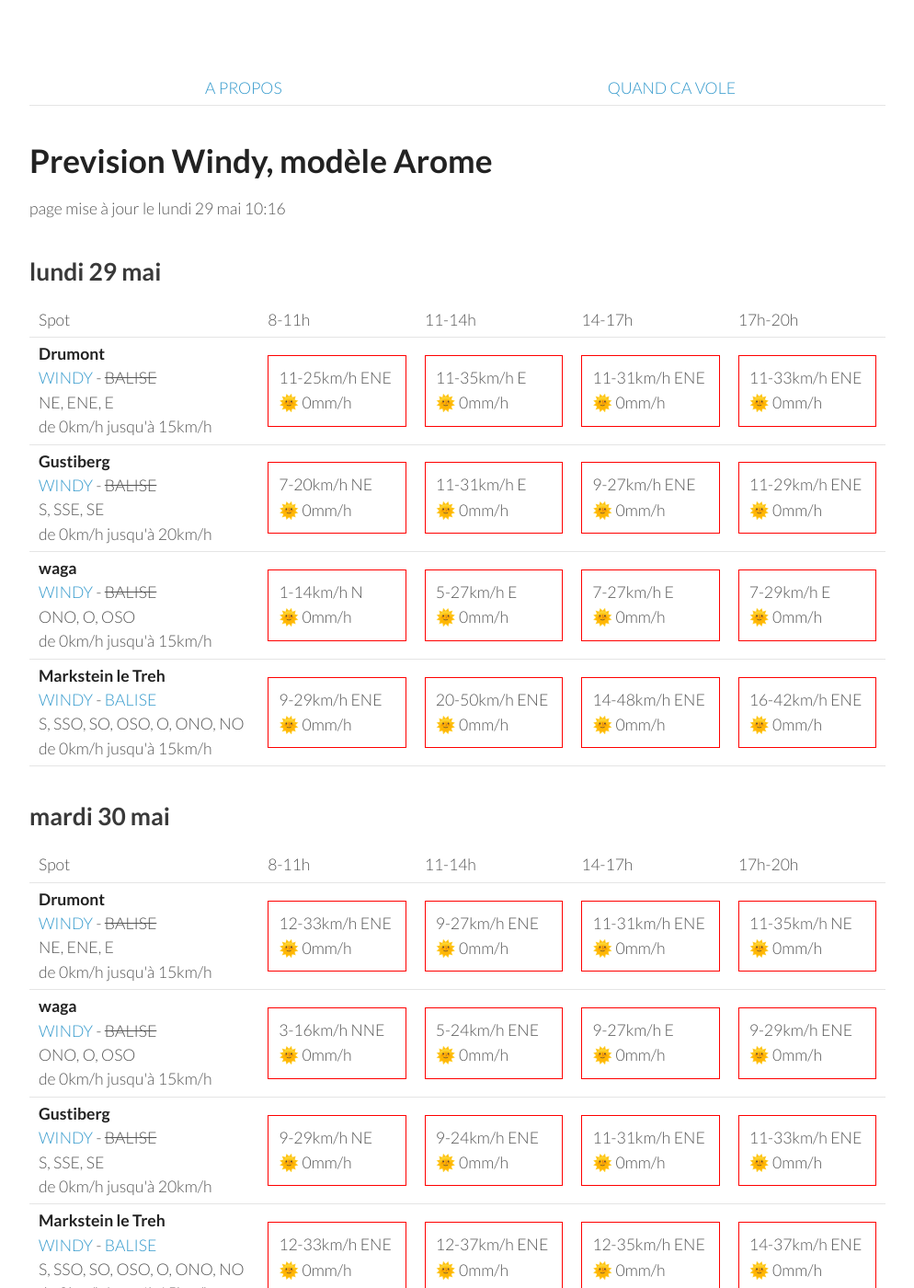
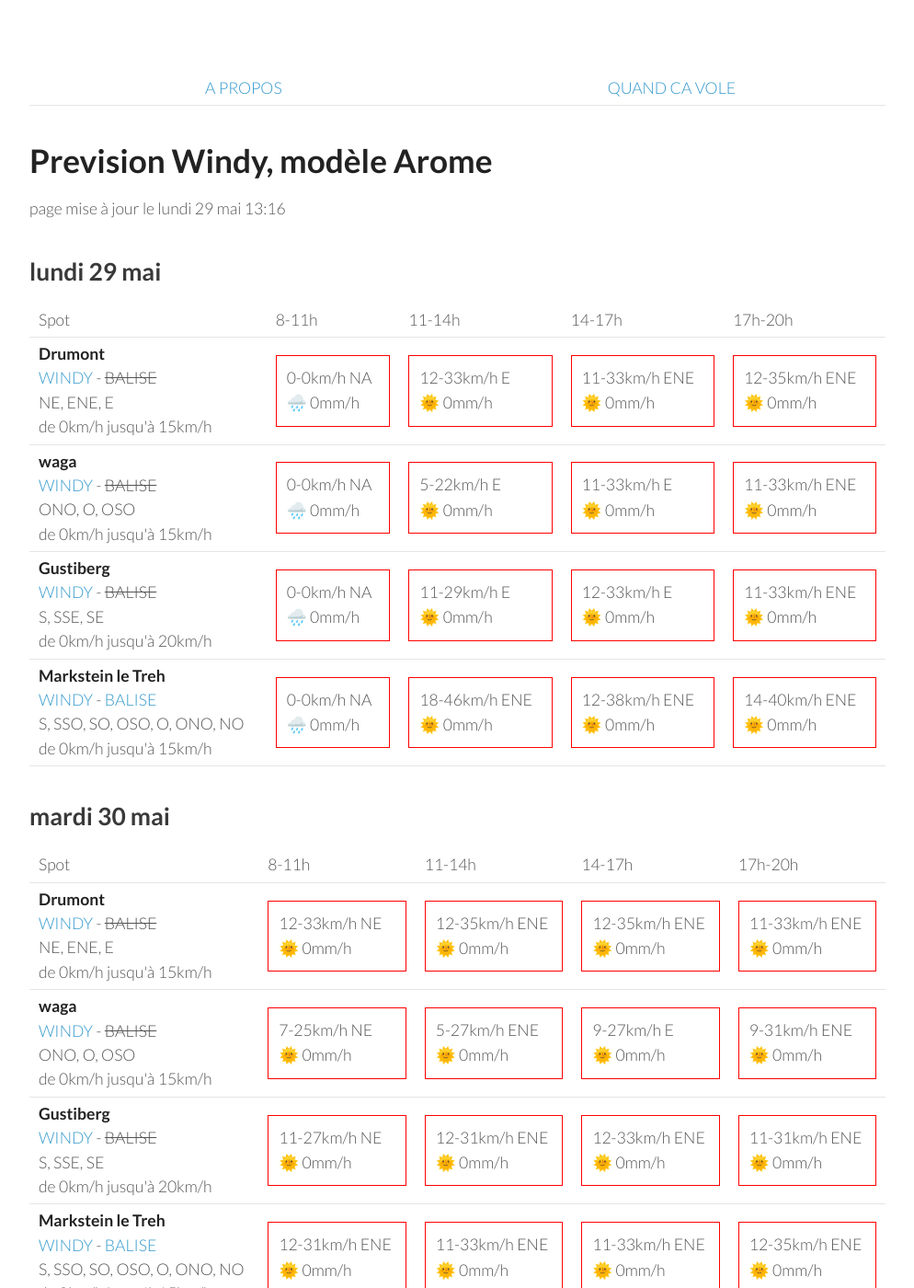
Before and after one commit to parapente-dans-le-nord/parapente-dans-le-nord.github.io, a Jekyll site: the page built from vosges.markdown, in a window 1280 px wide and 1400 px high. Shown: the whole window at 92% size, without its empty margins (26-1020 px from the left). Built offline with Jekyll 4.4.1, drawn with Linux system fonts in a browser that asks for light colours.

Commit message:
update index.markdown

```diff
--- a/vosges.markdown
+++ b/vosges.markdown
@@ -7,7 +7,7 @@ title:  "Tous les spots"
 {: .links}
 
 # Prevision Windy, modèle Arome
-page mise à jour le lundi 29 mai 10:16
+page mise à jour le lundi 29 mai 13:16
 
 ## lundi 29 mai
 
@@ -24,41 +24,37 @@ page mise à jour le lundi 29 mai 10:16
 <tr>
         <td><strong>Drumont</strong><br><a href="https://windy.com/47.898/6.919?47.687,6.919,9,m:eYYagmG">WINDY</a> - <span class="no-balise"> BALISE </span><br> <span class="vent-favorable">NE, ENE, E</span><br><span class="force-vent">de 0km/h jusqu'à 15km/h</span> </td>
 
-            <td><div class="not-flyable"><p>11-25km/h ENE</p><p>🌞 0mm/h</p></div></td>
-            <td><div class="not-flyable"><p>11-35km/h E</p><p>🌞 0mm/h</p></div></td>
-            <td><div class="not-flyable"><p>11-31km/h ENE</p><p>🌞 0mm/h</p></div></td>
+            <td><div class="not-flyable"><p>0-0km/h NA</p><p>🌧️ 0mm/h</p></div></td>
+            <td><div class="not-flyable"><p>12-33km/h E</p><p>🌞 0mm/h</p></div></td>
             <td><div class="not-flyable"><p>11-33km/h ENE</p><p>🌞 0mm/h</p></div></td>
+            <td><div class="not-flyable"><p>12-35km/h ENE</p><p>🌞 0mm/h</p></div></td>
 
+    </tr>
+<tr>
+        <td><strong>waga</strong><br><a href="https://windy.com/47.903/6.996?47.900,6.983,15">WINDY</a> - <span class="no-balise"> BALISE </span><br> <span class="vent-favorable">ONO, O, OSO</span><br><span class="force-vent">de 0km/h jusqu'à 15km/h</span> </td>
+
+            <td><div class="not-flyable"><p>0-0km/h NA</p><p>🌧️ 0mm/h</p></div></td>
+            <td><div class="not-flyable"><p>5-22km/h E</p><p>🌞 0mm/h</p></div></td>
+            <td><div class="not-flyable"><p>11-33km/h E</p><p>🌞 0mm/h</p></div></td>
+            <td><div class="not-flyable"><p>11-33km/h ENE</p><p>🌞 0mm/h</p></div></td>
 
     </tr>
 <tr>
         <td><strong>Gustiberg</strong><br><a href="https://windy.com/47.894/6.934?47.891,6.934,15,m:eYYagmI">WINDY</a> - <span class="no-balise"> BALISE </span><br> <span class="vent-favorable">S, SSE, SE</span><br><span class="force-vent">de 0km/h jusqu'à 20km/h</span> </td>
 
-            <td><div class="not-flyable"><p>7-20km/h NE</p><p>🌞 0mm/h</p></div></td>
-            <td><div class="not-flyable"><p>11-31km/h E</p><p>🌞 0mm/h</p></div></td>
-            <td><div class="not-flyable"><p>9-27km/h ENE</p><p>🌞 0mm/h</p></div></td>
-            <td><div class="not-flyable"><p>11-29km/h ENE</p><p>🌞 0mm/h</p></div></td>
-
-
-    </tr>
-<tr>
-        <td><strong>waga</strong><br><a href="https://windy.com/47.903/6.996?47.900,6.983,15">WINDY</a> - <span class="no-balise"> BALISE </span><br> <span class="vent-favorable">ONO, O, OSO</span><br><span class="force-vent">de 0km/h jusqu'à 15km/h</span> </td>
-
-            <td><div class="not-flyable"><p>1-14km/h N</p><p>🌞 0mm/h</p></div></td>
-            <td><div class="not-flyable"><p>5-27km/h E</p><p>🌞 0mm/h</p></div></td>
-            <td><div class="not-flyable"><p>7-27km/h E</p><p>🌞 0mm/h</p></div></td>
-            <td><div class="not-flyable"><p>7-29km/h E</p><p>🌞 0mm/h</p></div></td>
-
+            <td><div class="not-flyable"><p>0-0km/h NA</p><p>🌧️ 0mm/h</p></div></td>
+            <td><div class="not-flyable"><p>11-29km/h E</p><p>🌞 0mm/h</p></div></td>
+            <td><div class="not-flyable"><p>12-33km/h E</p><p>🌞 0mm/h</p></div></td>
+            <td><div class="not-flyable"><p>11-33km/h ENE</p><p>🌞 0mm/h</p></div></td>
 
     </tr>
 <tr>
         <td><strong>Markstein le Treh</strong><br><a href="https://windy.com/47.926/7.012?47.505,7.012,8,m:eY1agmQ">WINDY</a> - <span class=""><a href="http://www.balisemeteo.com/balise.php?idBalise=136">BALISE</a> </span><br> <span class="vent-favorable">S, SSO, SO, OSO, O, ONO, NO</span><br><span class="force-vent">de 0km/h jusqu'à 15km/h</span> </td>
 
-            <td><div class="not-flyable"><p>9-29km/h ENE</p><p>🌞 0mm/h</p></div></td>
-            <td><div class="not-flyable"><p>20-50km/h ENE</p><p>🌞 0mm/h</p></div></td>
-            <td><div class="not-flyable"><p>14-48km/h ENE</p><p>🌞 0mm/h</p></div></td>
-            <td><div class="not-flyable"><p>16-42km/h ENE</p><p>🌞 0mm/h</p></div></td>
-
+            <td><div class="not-flyable"><p>0-0km/h NA</p><p>🌧️ 0mm/h</p></div></td>
+            <td><div class="not-flyable"><p>18-46km/h ENE</p><p>🌞 0mm/h</p></div></td>
+            <td><div class="not-flyable"><p>12-38km/h ENE</p><p>🌞 0mm/h</p></div></td>
+            <td><div class="not-flyable"><p>14-40km/h ENE</p><p>🌞 0mm/h</p></div></td>
 
     </tr>
 
@@ -80,40 +76,40 @@ page mise à jour le lundi 29 mai 10:16
 <tr>
         <td><strong>Drumont</strong><br><a href="https://windy.com/47.898/6.919?47.687,6.919,9,m:eYYagmG">WINDY</a> - <span class="no-balise"> BALISE </span><br> <span class="vent-favorable">NE, ENE, E</span><br><span class="force-vent">de 0km/h jusqu'à 15km/h</span> </td>
 
-            <td><div class="not-flyable"><p>12-33km/h ENE</p><p>🌞 0mm/h</p></div></td>
-            <td><div class="not-flyable"><p>9-27km/h ENE</p><p>🌞 0mm/h</p></div></td>
-            <td><div class="not-flyable"><p>11-31km/h ENE</p><p>🌞 0mm/h</p></div></td>
-            <td><div class="not-flyable"><p>11-35km/h NE</p><p>🌞 0mm/h</p></div></td>
+            <td><div class="not-flyable"><p>12-33km/h NE</p><p>🌞 0mm/h</p></div></td>
+            <td><div class="not-flyable"><p>12-35km/h ENE</p><p>🌞 0mm/h</p></div></td>
+            <td><div class="not-flyable"><p>12-35km/h ENE</p><p>🌞 0mm/h</p></div></td>
+            <td><div class="not-flyable"><p>11-33km/h ENE</p><p>🌞 0mm/h</p></div></td>
 
 
     </tr>
 <tr>
         <td><strong>waga</strong><br><a href="https://windy.com/47.903/6.996?47.900,6.983,15">WINDY</a> - <span class="no-balise"> BALISE </span><br> <span class="vent-favorable">ONO, O, OSO</span><br><span class="force-vent">de 0km/h jusqu'à 15km/h</span> </td>
 
-            <td><div class="not-flyable"><p>3-16km/h NNE</p><p>🌞 0mm/h</p></div></td>
-            <td><div class="not-flyable"><p>5-24km/h ENE</p><p>🌞 0mm/h</p></div></td>
+            <td><div class="not-flyable"><p>7-25km/h NE</p><p>🌞 0mm/h</p></div></td>
+            <td><div class="not-flyable"><p>5-27km/h ENE</p><p>🌞 0mm/h</p></div></td>
             <td><div class="not-flyable"><p>9-27km/h E</p><p>🌞 0mm/h</p></div></td>
-            <td><div class="not-flyable"><p>9-29km/h ENE</p><p>🌞 0mm/h</p></div></td>
+            <td><div class="not-flyable"><p>9-31km/h ENE</p><p>🌞 0mm/h</p></div></td>
 
 
     </tr>
 <tr>
         <td><strong>Gustiberg</strong><br><a href="https://windy.com/47.894/6.934?47.891,6.934,15,m:eYYagmI">WINDY</a> - <span class="no-balise"> BALISE </span><br> <span class="vent-favorable">S, SSE, SE</span><br><span class="force-vent">de 0km/h jusqu'à 20km/h</span> </td>
 
-            <td><div class="not-flyable"><p>9-29km/h NE</p><p>🌞 0mm/h</p></div></td>
-            <td><div class="not-flyable"><p>9-24km/h ENE</p><p>🌞 0mm/h</p></div></td>
+            <td><div class="not-flyable"><p>11-27km/h NE</p><p>🌞 0mm/h</p></div></td>
+            <td><div class="not-flyable"><p>12-31km/h ENE</p><p>🌞 0mm/h</p></div></td>
+            <td><div class="not-flyable"><p>12-33km/h ENE</p><p>🌞 0mm/h</p></div></td>
             <td><div class="not-flyable"><p>11-31km/h ENE</p><p>🌞 0mm/h</p></div></td>
-            <td><div class="not-flyable"><p>11-33km/h ENE</p><p>🌞 0mm/h</p></div></td>
 
 
     </tr>
 <tr>
         <td><strong>Markstein le Treh</strong><br><a href="https://windy.com/47.926/7.012?47.505,7.012,8,m:eY1agmQ">WINDY</a> - <span class=""><a href="http://www.balisemeteo.com/balise.php?idBalise=136">BALISE</a> </span><br> <span class="vent-favorable">S, SSO, SO, OSO, O, ONO, NO</span><br><span class="force-vent">de 0km/h jusqu'à 15km/h</span> </td>
 
-            <td><div class="not-flyable"><p>12-33km/h ENE</p><p>🌞 0mm/h</p></div></td>
-            <td><div class="not-flyable"><p>12-37km/h ENE</p><p>🌞 0mm/h</p></div></td>
+            <td><div class="not-flyable"><p>12-31km/h ENE</p><p>🌞 0mm/h</p></div></td>
+            <td><div class="not-flyable"><p>11-33km/h ENE</p><p>🌞 0mm/h</p></div></td>
+            <td><div class="not-flyable"><p>11-33km/h ENE</p><p>🌞 0mm/h</p></div></td>
             <td><div class="not-flyable"><p>12-35km/h ENE</p><p>🌞 0mm/h</p></div></td>
-            <td><div class="not-flyable"><p>14-37km/h ENE</p><p>🌞 0mm/h</p></div></td>
 
 
     </tr>
```
